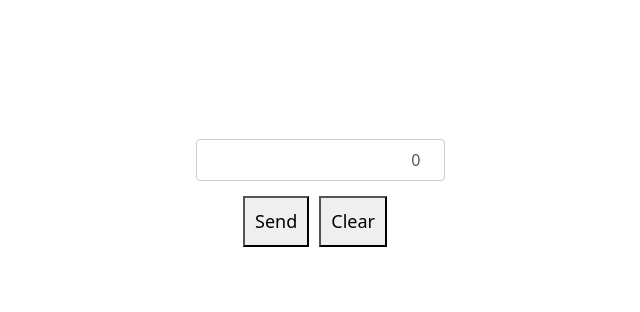
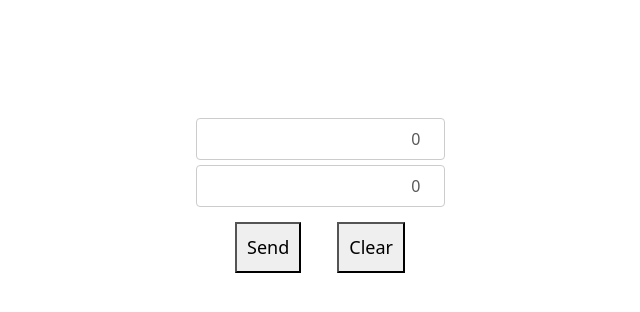
Before and after one commit to vl0000/fauxbank, a SvelteKit app in the folder src/frontend/: page /dashboard/send in a window 1280 px wide. Shown: the top 312 px of the page, without its empty margins (320-960 px from the left). Built offline with nearby package versions, Linux system fonts and the light colour scheme.

Commit message:
sending a GET request to the payments endpoint will now return all of the users transactions

```diff
--- a/src/frontend/src/routes/account/+page.svelte
+++ b/src/frontend/src/routes/account/+page.svelte
@@ -1,13 +1,12 @@
 <script>
     import { Preferences } from "@capacitor/preferences";
     import { api_url } from "../../stores";
-    const endpoint = api_url + "/api/account/signup"
+    const endpoint = api_url + "/api/account/token"
 
     let form;
 
     async function handle_submit() {
       const formData = new FormData(form)
-      console.log('submit', formData)
       try {
         const response = await fetch(endpoint, {
           method: 'POST',
--- a/src/frontend/src/routes/dashboard/send/+page.svelte
+++ b/src/frontend/src/routes/dashboard/send/+page.svelte
@@ -1,26 +1,28 @@
 <script>
     import { Preferences } from "@capacitor/preferences";
-
     import { api_url } from "../../../stores";
 
-    let payee = "";
+    let payee = 0;
     let inputValue = 0;
 
     async function handleSubmit() {
         // Handle form submission logic
+        console.log('sent');
+        await Preferences.get({key: "jwt"}).then(token => console.log(token))
         let resp = await fetch(
             api_url + "/api/payments",
             {
+                method: 'POST',
                 headers: {
-                method: "POST",
                     cors: "no-cors",
-                Authorization: await Preferences.get({key: "jwt"}).then( (token) => token.value)
+                    "Content-Type": "application/json",
+                    "Authorization": await Preferences.get({key: "jwt"}).then( (token) => token.value)
+
                 },
 
-            body: JSON.stringify({ payer:"", payee: payee, amount: inputValue })
+                body: JSON.stringify({"payee": payee, "amount": inputValue})
             }
-    // Later we will show an awaiting screen and tell the user whether or not this transaction was accepted
-    ).then(resp => resp.json())
+        ).then(res => console.log(res.json()))
     }
 
     function handleClear() {
@@ -29,20 +31,17 @@
     }
 </script>
 
-  <div class="form-container">
-    <form action="">
-        <input type="number" class="form-input" bind:value={inputValue} on:submit|preventDefault={handleSubmit} />
+<form class="form" action="" on:submit|preventDefault={handleSubmit}>
+    <input type="number" class="form-input" name="payee" bind:value={payee} placeholder="Account number" />
+    <input type="number" class="form-input" name="amount" bind:value={inputValue} placeholder="0.0" />
     <div class="button-container">
         <button class="submit-button">Send</button>
         <button class="clear-button" on:click={handleClear}>Clear</button>
     </div>
 </form>
 
-
-  </div>
-
 <style>
-    .form-container {
+    .form {
         display: flex;
         flex-direction: column;
         align-items: center;
@@ -58,10 +57,10 @@
         font-weight: 500;
         color: #585858;
         transition: border-color 0.3s, color 0.3s;
-        width:100%;
         -webkit-appearance: none;
         appearance: textfield;
         text-align: right;
+        margin-top: 5px;
     }
 
     .form-input:focus {
@@ -69,18 +68,18 @@
         border-color: black;
     }
 
-
     .button-container {
         display: flex;
+        direction: row;
         align-items: center;
-      justify-content: center;
+        justify-content: space-between;
         padding: 15px;
+        width: 200px;
     }
 
     .submit-button,
     .clear-button {
         padding: 10px;
         font-size: 18px;
-      margin-right: 10px;
     }
 </style>
--- a/src/frontend/src/stores.js
+++ b/src/frontend/src/stores.js
@@ -14,8 +14,8 @@ async function get_account_data() {
     let resp = await fetch(
         "http://localhost:8000/api/account/1",
         {
+            method: "GET",
             headers: {
-                method: "GET",
                 cors: "no-cors",
                 Authorization: await Preferences.get({key: "jwt"}).then( (token) => token.value)
             }
```
Also changed, not shown: 2 other files (tests, documents, lock files or other folders). Lines whose indentation alone changed are shown as unchanged.
